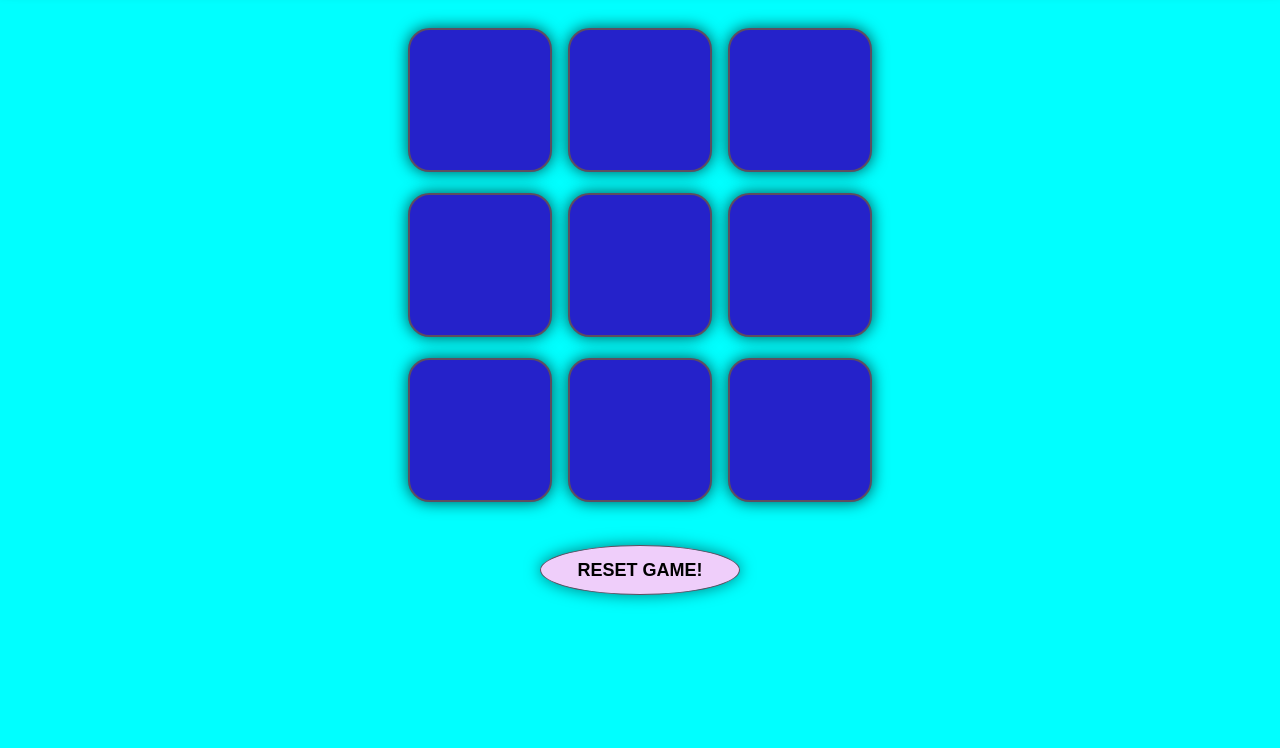
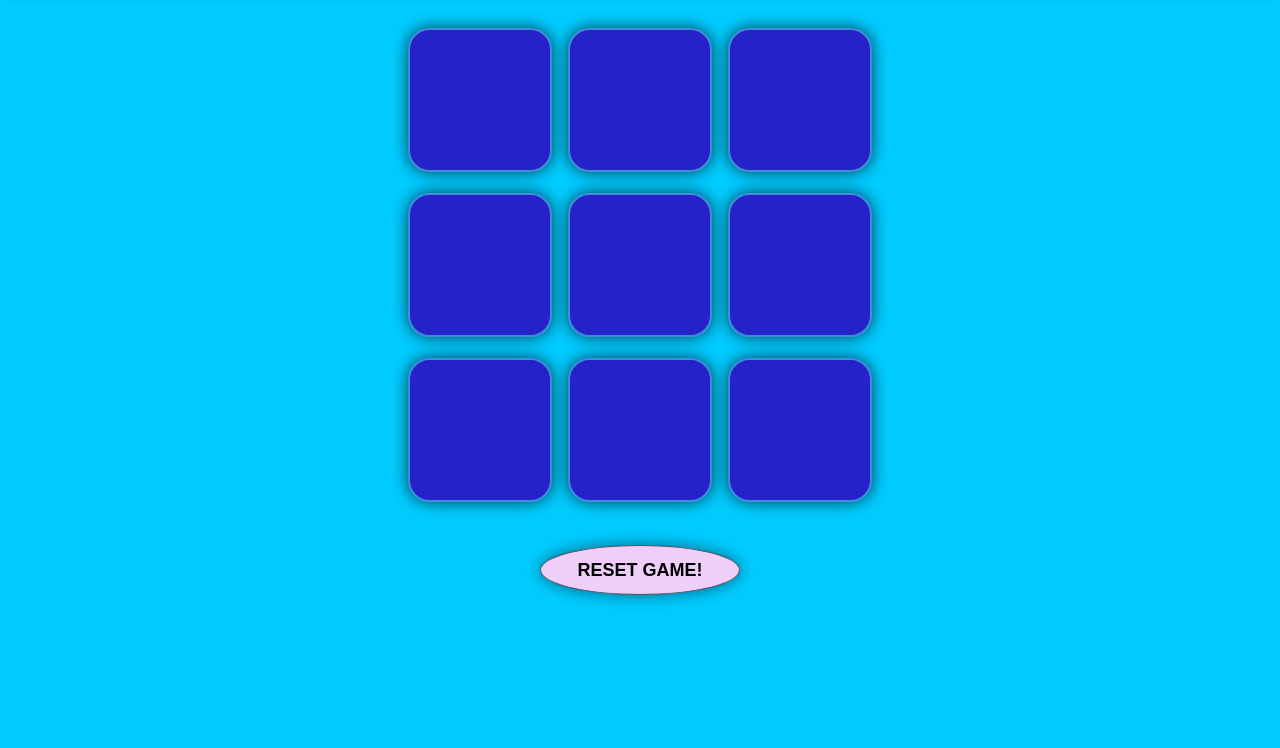
Before and after one commit to Diksha-Debnath/Tic-Tac-Toe, a plain HTML site: page index.html in a window 1280 px wide. Shown: the part 52-800 px from the top of the page. Drawn offline with Linux system fonts and the light colour scheme.

Commit message:
Update style.css

```diff
--- a/style.css
+++ b/style.css
@@ -3,7 +3,7 @@
     padding:0 ;
 }
 body{
-    background-color: aqua;
+    background-color: #00CCFF;
     text-align: center;
 }
 .container{
@@ -27,7 +27,7 @@ body{
  .box{
     height: 18vmin;
     width: 18vmin;
-    border:2px solid #5D4E60;
+    border:2px solid #3E8EDE;
     background-color:#2522CA;
     border-radius: 15%;
     box-shadow: 0 0 1rem rgba(0,0,0,.7);
```
